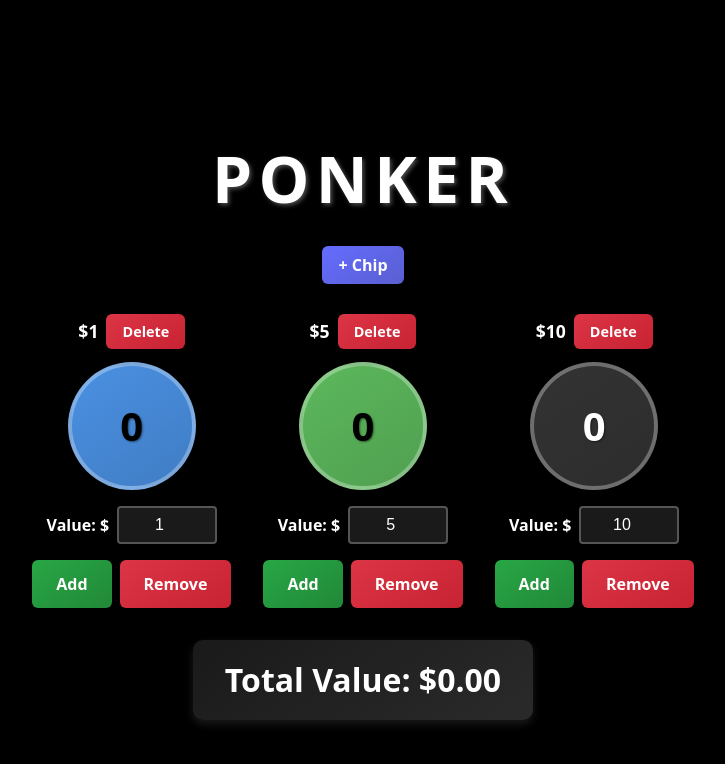
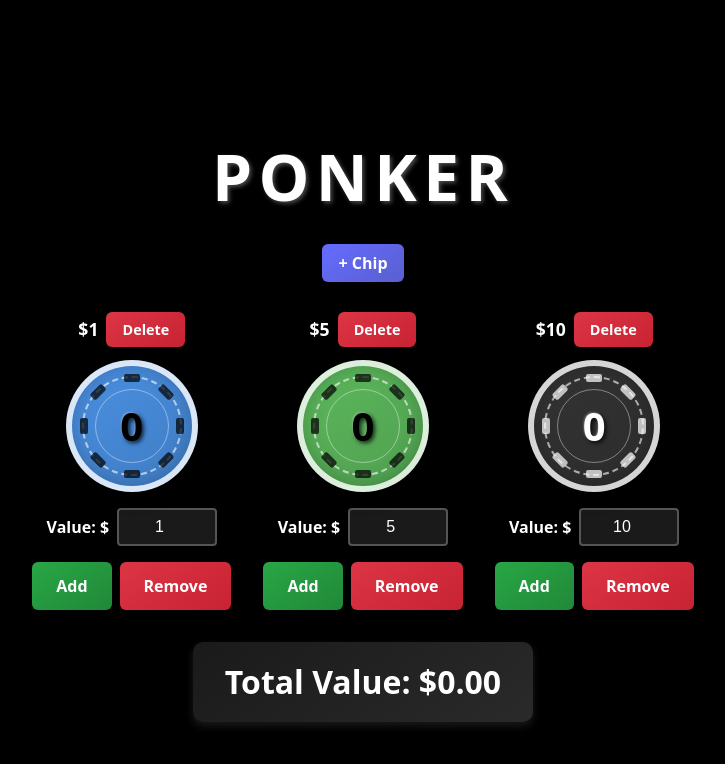
Before and after one commit to aidanlbailey/ponker, a React (Vite) app: page / in a window 1280 px wide. Shown: the top 764 px of the page, without its empty margins (277-1002 px from the left). Built offline with nearby package versions, Linux system fonts and the light colour scheme.

Commit message:
Improved chip graphics

```diff
--- a/src/App.css
+++ b/src/App.css
@@ -125,19 +125,61 @@ body {
   font-size: 2rem;
   font-weight: bold;
   text-shadow: 1px 1px 2px rgba(0, 0, 0, 0.5);
-  border: 4px solid rgba(255, 255, 255, 0.3);
-  box-shadow: 0 4px 8px rgba(0, 0, 0, 0.3);
   cursor: pointer;
   transition: transform 0.2s, box-shadow 0.2s;
+  position: relative;
+  overflow: hidden;
+
+  /* Poker chip styling */
+  border: 6px solid rgba(255, 255, 255, 0.8);
+  box-shadow:
+    0 0 0 2px rgba(0, 0, 0, 0.3),
+    inset 0 0 20px rgba(0, 0, 0, 0.2),
+    0 8px 16px rgba(0, 0, 0, 0.3);
 }
 
 .chip:hover {
   transform: scale(1.05);
-  box-shadow: 0 6px 12px rgba(255, 255, 255, 0.2);
+  box-shadow:
+    0 0 0 2px rgba(0, 0, 0, 0.3),
+    inset 0 0 20px rgba(0, 0, 0, 0.2),
+    0 12px 24px rgba(0, 0, 0, 0.4);
+}
+
+.chip::before {
+  content: '';
+  position: absolute;
+  top: 50%;
+  left: 50%;
+  transform: translate(-50%, -50%);
+  width: 80%;
+  height: 80%;
+  border-radius: 50%;
+  border: 2px dashed rgba(255, 255, 255, 0.6);
+  pointer-events: none;
+}
+
+.chip::after {
+  content: '';
+  position: absolute;
+  top: 50%;
+  left: 50%;
+  transform: translate(-50%, -50%);
+  width: 60%;
+  height: 60%;
+  border-radius: 50%;
+  border: 1px solid rgba(255, 255, 255, 0.4);
+  pointer-events: none;
 }
 
 .chip-count {
   font-size: 2.5rem;
+  font-weight: 900;
+  text-shadow:
+    2px 2px 4px rgba(0, 0, 0, 0.8),
+    -1px -1px 2px rgba(255, 255, 255, 0.3);
+  z-index: 10;
+  position: relative;
 }
 
 .chip-controls {
--- a/src/App.jsx
+++ b/src/App.jsx
@@ -100,7 +100,29 @@ function App() {
               }}
               title="Click to change color"
             >
+              {/* Edge rectangles for authentic poker chip look */}
+              <div className="chip-spots">
+                {[...Array(8)].map((_, i) => (
+                  <div
+                    key={i}
+                    className="chip-spot"
+                    style={{
+                      position: 'absolute',
+                      width: '16px',
+                      height: '8px',
+                      borderRadius: '2px',
+                      backgroundColor: getContrastColor(chip.color),
+                      opacity: 0.7,
+                      top: '50%',
+                      left: '50%',
+                      transform: `translate(-50%, -50%) rotate(${i * 45}deg) translateY(-48px)`
+                    }}
+                  />
+                ))}
+              </div>
+
               <span className="chip-count">{chip.count}</span>
+
               {/* Overlay color input that covers the entire chip */}
               <input
                 type="color"
```
